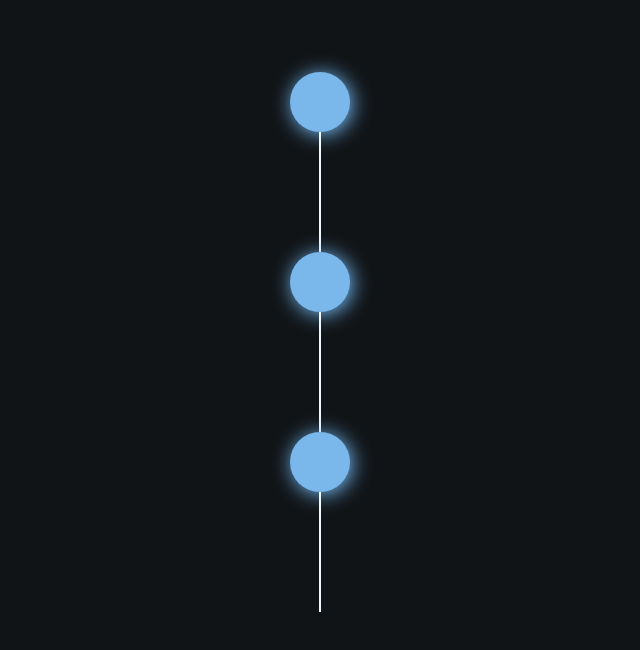
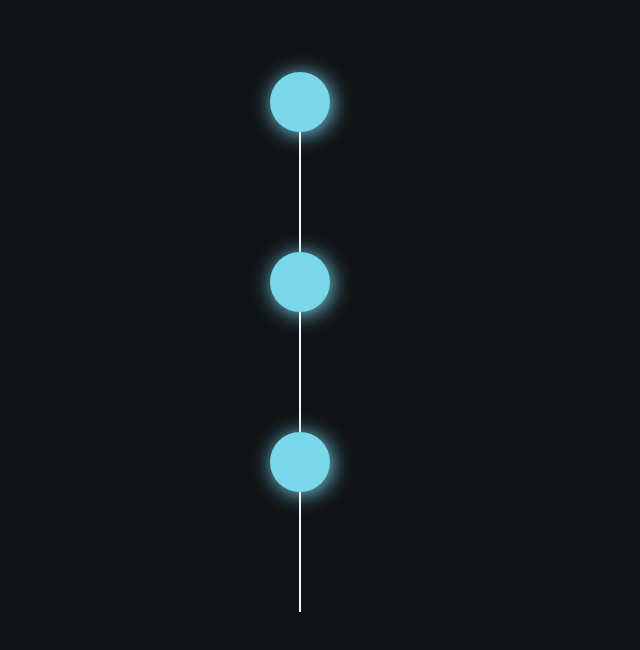
Before and after one commit to HasibCoderLab/portfolio-with-react, a React (Vite) app: page / in a window 1280 px wide. Shown: the part 858-1508 px from the top of the page, without its empty margins (0-640 px from the left). Built offline with nearby package versions, Linux system fonts and the light colour scheme.

Commit message:
cerate ul, li

```diff
--- a/src/components/About/About.css
+++ b/src/components/About/About.css
@@ -8,8 +8,8 @@
     width: 50%;
     height: 100vh;
     display: flex;
+    align-items: center;
     justify-content: center;
-    align-items: center;
 }
 
 .cirele-line{
@@ -23,8 +23,8 @@
     width: 60px;
     height: 60px;
     border-radius: 50px;
-    background-color: #7ab7ea;
-    box-shadow: 2px  2px 20px #78c2ff;
+    background-color: #7ad7ea;
+    box-shadow: 2px  2px 20px #7ad7ea;
 }
 
 .line{
--- a/src/components/About/About.jsx
+++ b/src/components/About/About.jsx
@@ -16,8 +16,18 @@ const About = () => {
                     {/* ================ 3rd =================== */}
                     <div className="cirele"> </div>
                     <div className="line"></div>
-
-
+                </div>
+                {/* ========================== aboutdetails ========================= */}
+                <div className="aboutdetails">
+                    <div className="personalinfo">
+                        <h1>
+                            <ul>
+                                <li></li>
+                                <li></li>
+                                <li></li>
+                            </ul>
+                        </h1>
+                    </div>
                 </div>
             </div>
             <div className="rightabout">
```
Lines whose indentation alone changed are shown as unchanged.
